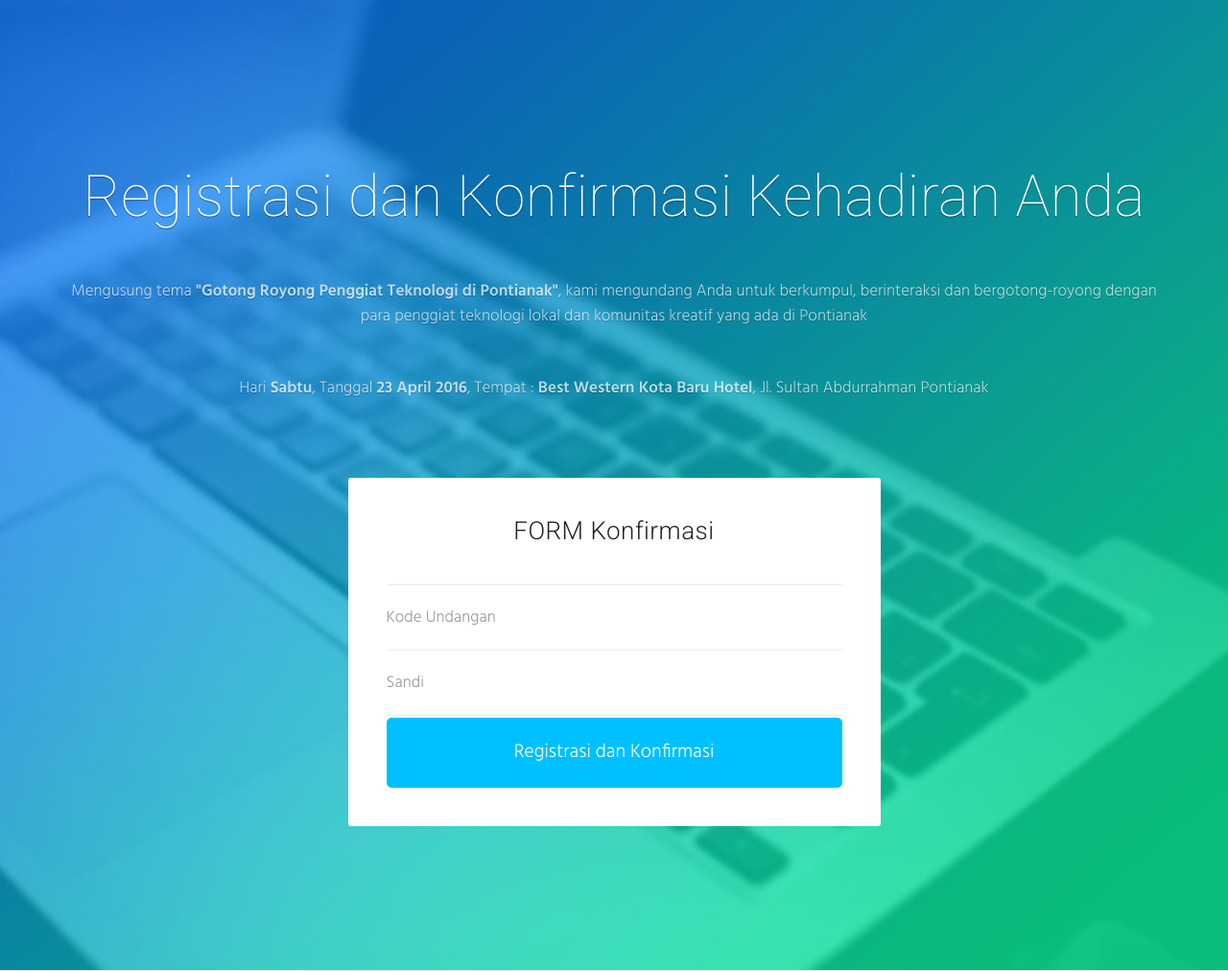
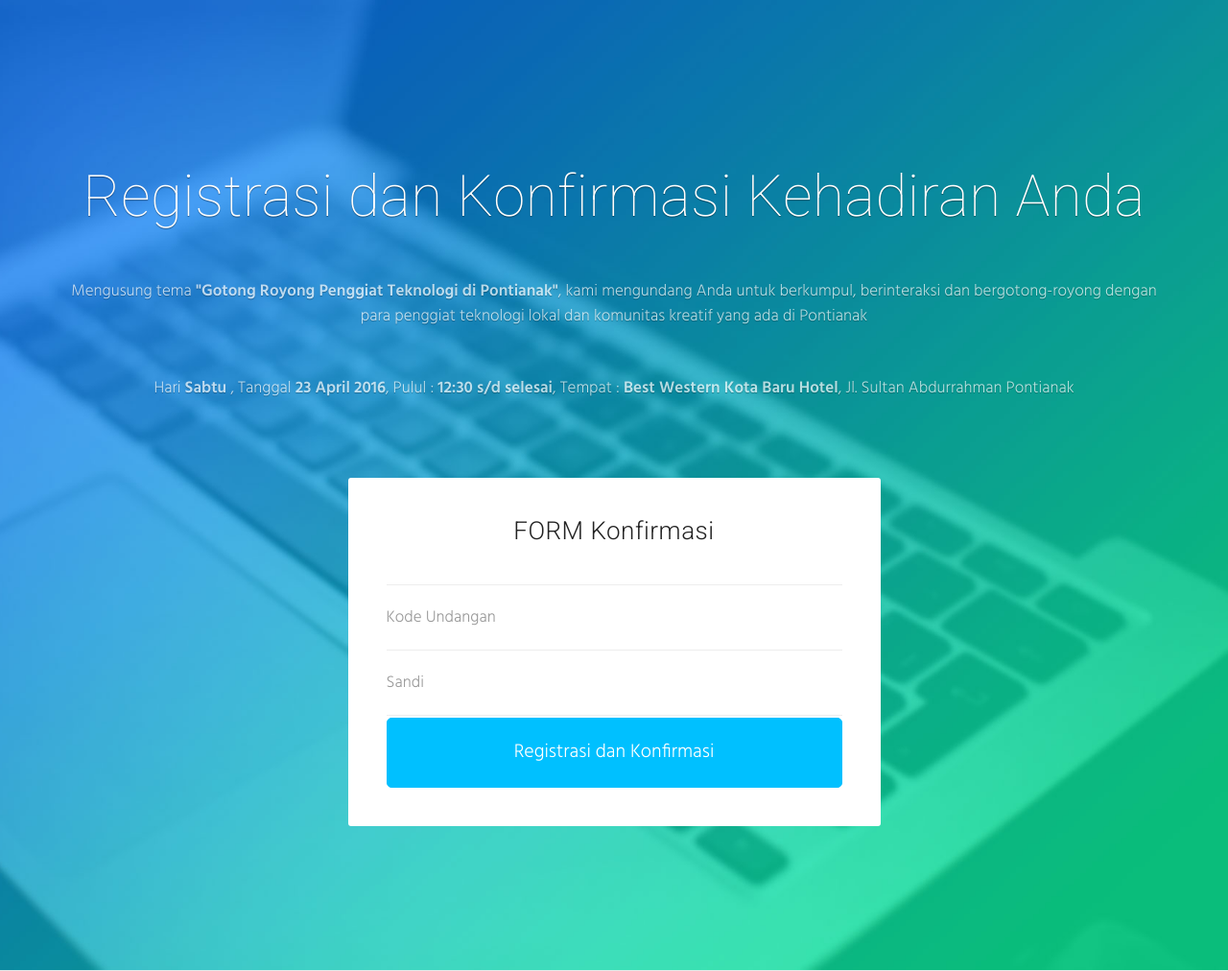
Before and after one commit to deddyce8ol/invitation, a CodeIgniter app: page /pds_invitation/ in a window 1280 px wide. Shown: the part 61-1073 px from the top of the page at 96% size. Run offline with CodeIgniter, Linux system fonts and the light colour scheme; some libraries are stand-ins or nearby versions.

Commit message:
info jam kegiatan

```diff
--- a/application/modules/confirmation/views/form.php
+++ b/application/modules/confirmation/views/form.php
@@ -11,7 +11,7 @@
                             </p>
                             <p>
                                 Hari
-                                <strong>Sabtu</strong>, Tanggal <strong>23 April 2016</strong>, Tempat : <strong>Best Western Kota Baru Hotel</strong>, Jl. Sultan Abdurrahman Pontianak
+                                <strong>Sabtu </strong>, Tanggal <strong>23 April 2016</strong>, Pulul : <strong>12:30 s/d selesai</strong>, Tempat : <strong>Best Western Kota Baru Hotel</strong>, Jl. Sultan Abdurrahman Pontianak
                             </p>
                         </div>
                     </div>
```
